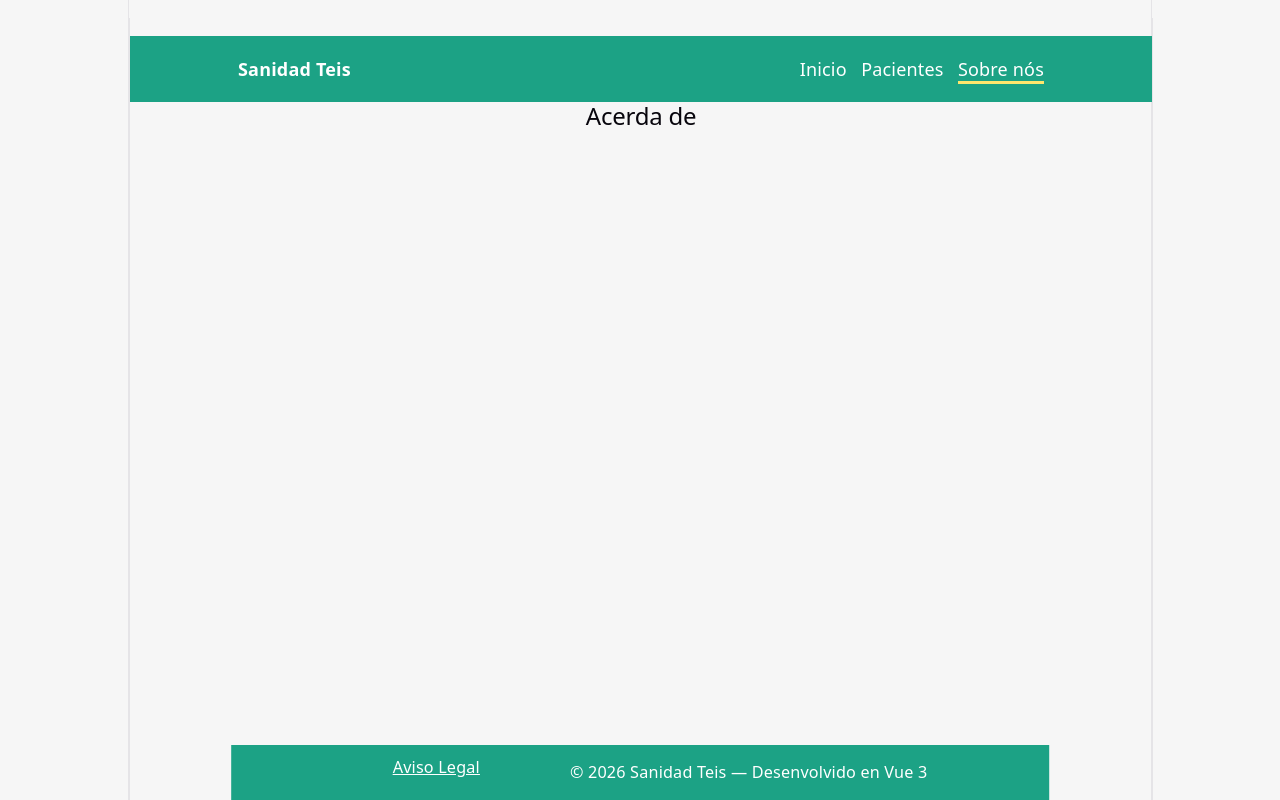
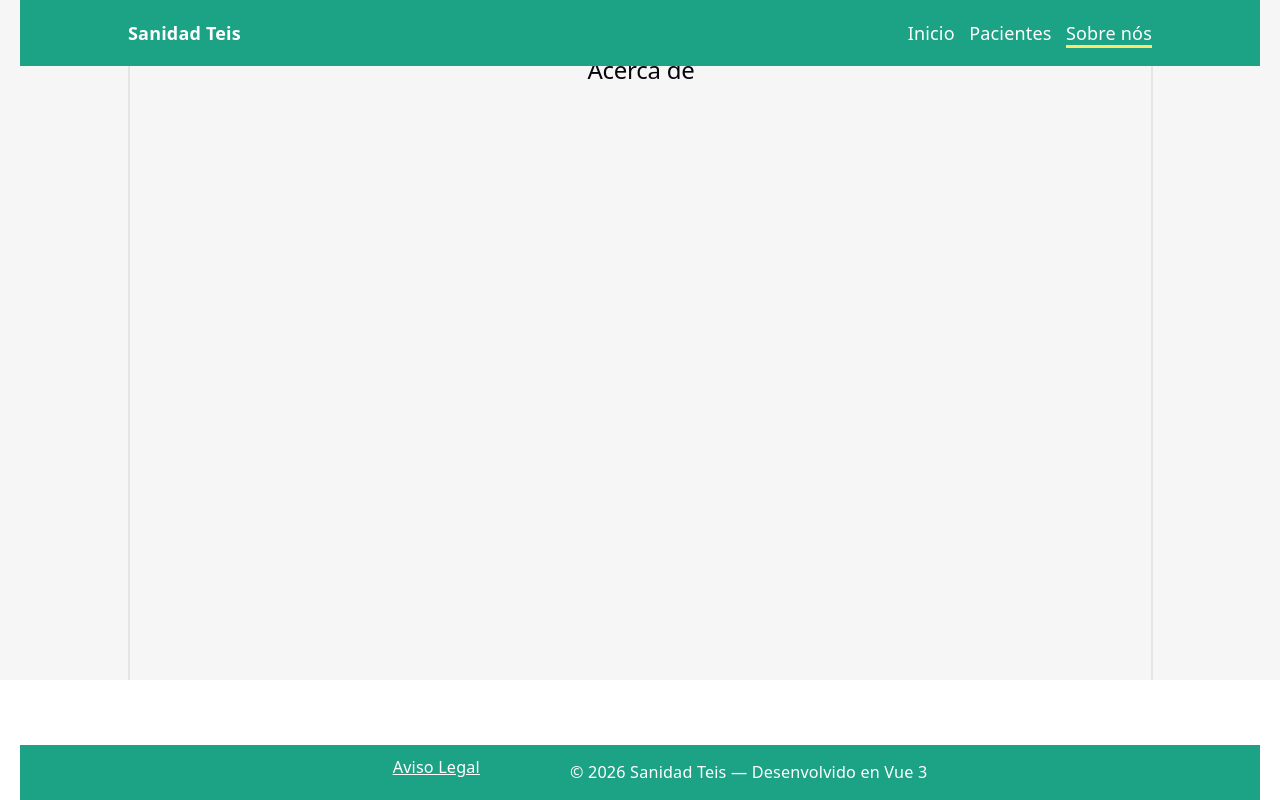
Before and after one commit to XoanCarlos/vue26267, a Vue app: page /sobrenos in a window 1280 px wide. Shown: the top 800 px of the page. Built offline with nearby package versions, Linux system fonts and the light colour scheme.

Commit message:
pequeños ajustes

```diff
--- a/src/App.vue
+++ b/src/App.vue
@@ -1,9 +1,10 @@
 <template>
   <div id="app">
     <NavBar />
-    <!-- Aquí se carga el router -->
-         <router-view />
-    <FooTer />
+    <main class="contenido">
+      <router-view /> <!-- Aquí se carga el router -->
+    </main>
+         <FooTer />
   </div>
 </template>
 
@@ -16,26 +17,38 @@ import FooTer from './components/FooTer.vue'
 <style>
 body {
   margin: 0;
-
   background: #f6f6f6;
 }
 
 #app {
   max-width: 80vw;
-  height: 100vw;
   margin: 0 auto;
-  padding-top: 1rem;
+  min-height: calc(100vh - 120px); /* Altura mínima para que el contenido no se superponga con el footer */
+}
+
+.contenido{
+  padding-top: 7vh;
   padding-bottom: 60px;
+}
+
+/* Navbar fijo arriba */
+nav {
+  position: fixed;
+  top: 0;
+  left: 50%;
+  transform: translateX(-50%);
+  width: 80vw;
+  z-index: 1000;
 }
 
 /* Footer fijo abajo */
 footer {
   position: fixed;
   bottom: 0;
-  width: 47vw;
-  width: 47vw;
   left: 50%;
   transform: translateX(-50%);
+  width: 80vw;
+  z-index: 1000;
 }
 
 /* Pantallas pequeñas */
--- a/src/components/NavBar.vue
+++ b/src/components/NavBar.vue
@@ -1,5 +1,6 @@
 <template>
   <nav class="navbar">
+    <link rel="icon" type="image/svg+xml" href="../assets/img/favicon.png" />
     <div class="logo">Sanidad Teis</div>
 
     <!-- NUEVO -->
@@ -53,7 +54,10 @@ const isOpen = ref(false) // actívase cuando fago click
 /* NUEVO */
 .hamburger {
   display: none;
-  background: none;
+  margin-right: 1rem;
+  padding: 0.5rem 1rem;
+  border-radius: 0.3rem;
+  background: #1ca285;
   border: none;
   color: white;
   font-size: 1.5rem;
@@ -63,15 +67,17 @@ const isOpen = ref(false) // actívase cuando fago click
 @media (max-width: 768px) {
   .hamburger {
     display: block;
+    margin-right: 1rem;
   }
 
   .menu {
     display: none;
     position: absolute;
-    top: 50px;
+    margin-right: 3rem;
+    top: 20px;
     right: 0;
     flex-direction: column;
-    background: #1b4965;
+    background: #1ca285;
     padding: 1rem;
   }
 
--- a/src/components/SobreNos.vue
+++ b/src/components/SobreNos.vue
@@ -1,5 +1,5 @@
 <template>
-    <h2>Acerda de</h2>
+    <h2>Acerca de</h2>
 </template>
 
 <script setup></script>
--- a/src/components/XestionPacientes.vue
+++ b/src/components/XestionPacientes.vue
@@ -14,6 +14,7 @@
             @blur="validarDni"
           />
         </div>
+          <button >🔎</button>
         <div v-if="!dniValido" class="invalid-texto d-block">
           DNI o NIE inválido.
         </div>
@@ -141,8 +142,8 @@
           <td>{{ u.mailpac }}</td>
           <td>{{ u.propac }}</td>
           <td style="text-align: center">
-            <button title="Editar" @click="editarUsuario(index)">✏️</button>
-            <button title="Eliminar" @click="eliminarUsuario(index)">🗑️</button>
+            <button style="margin-right: 5px;" title="Editar" @click="editarUsuario(index)">✏️</button>
+            <button title="Eliminar" @click="eliminarPaciente(index)">🗑️</button>
           </td>
         </tr>
       </tbody>
@@ -153,11 +154,12 @@
 </template>
 
 <script setup>
-/// Zona de declaracións
+/// Zona de importaciones
 import { ref, reactive, onMounted } from "vue";
 import { obtenerMunicipios, obtenerProvincias } from "../api/municipios.js";
-import { getPacientes, savePaciente } from "../api/pacientes.js";
+import { getPacientes, savePaciente, deletePaciente } from "../api/pacientes.js";
 
+// Zona de variables reactivas y referencias
 const provincias = ref([]);
 const municipios = ref([]);
 
@@ -212,9 +214,15 @@ async function guardarPaciente() {
   }
 }
 
-
-function eliminarUsuario(index) {
-  pacientes.value.splice(index, 1); //elimina o paciente da lista
+async function eliminarPaciente(index) {
+  try {
+    await deletePaciente(pacientes.value[index].dnipac);
+    pacientes.value.splice(index, 1); // Elimina el paciente de la lista local
+    console.log("Paciente eliminado correctamente");
+    getPacientes(); // Actualiza la lista de pacientes después de eliminar
+  } catch (error) {
+    console.error("Error ao eliminar paciente:", error);
+  }
 }
 
 function editarUsuario(index) {
@@ -222,8 +230,7 @@ function editarUsuario(index) {
   Object.assign(novoPaciente, paciente); // carga os datos do paciente no formulario recorda v-model do formulario é novoPaciente
 }
 
-//  =====================================================
-// funciones auxiliares
+//  ============== FUNCIONES AUXILIARES =====================
 
 // Estado de validez del DNI/NIE si la estructura de datos es más compleja se usa reactive
 const dniValido = ref(true); // Por defecto es válido y no muestra error al iniciar
@@ -315,7 +322,7 @@ const validarMovil = () => {
   width: 100%;
   /* opcional para que no crezca demasiado en pantallas muy grandes */
   background: white;
-  padding: 2rem;
+  padding: 1rem;
   overflow: visible;
   border-radius: 2px;
   box-shadow: 0 2px 10px rgba(0, 0, 0, 0.1);
@@ -327,7 +334,7 @@ form {
   display: flex;
   flex-direction: column;
   gap: 1rem;
-  margin-bottom: 2rem;
+  margin-bottom: 1rem;
 }
 
 .fila {
```
Also changed, not shown: index.html (line endings or trailing spaces), src/assets/img/favicon.png (added).
